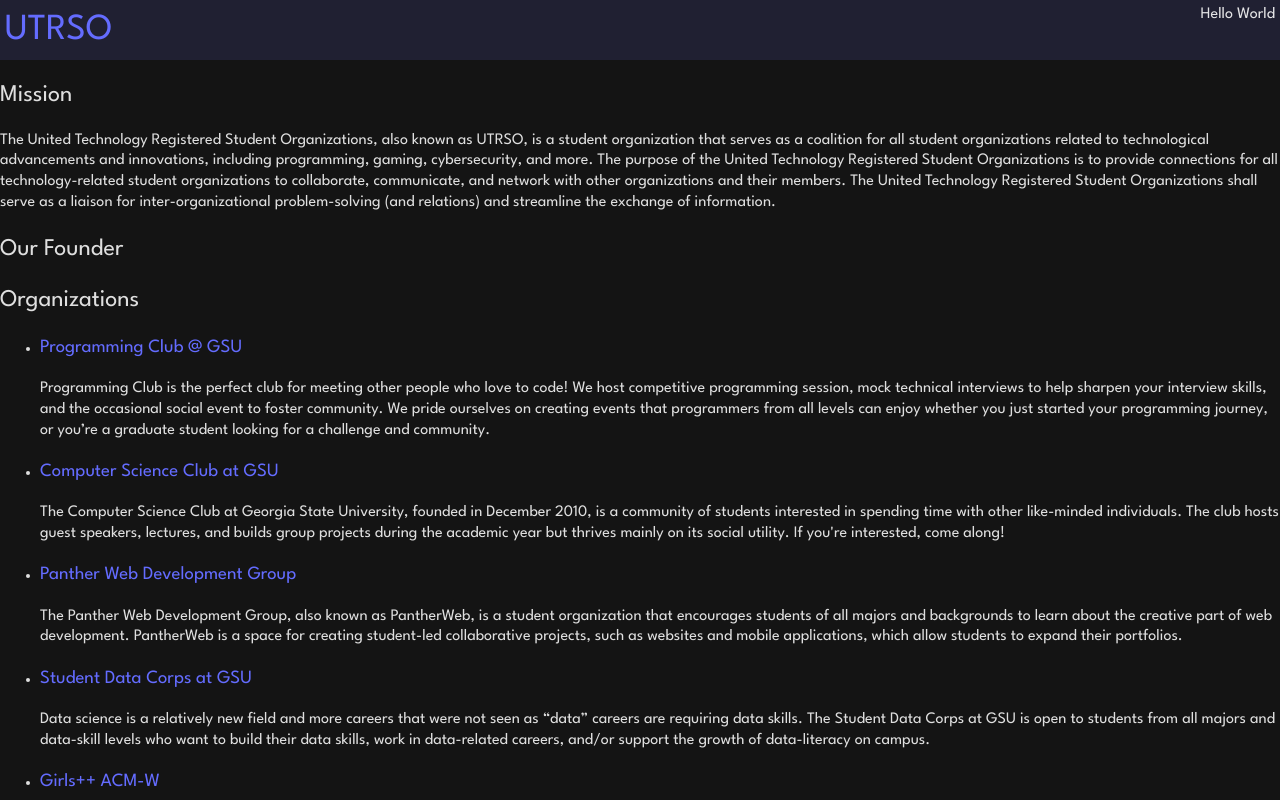
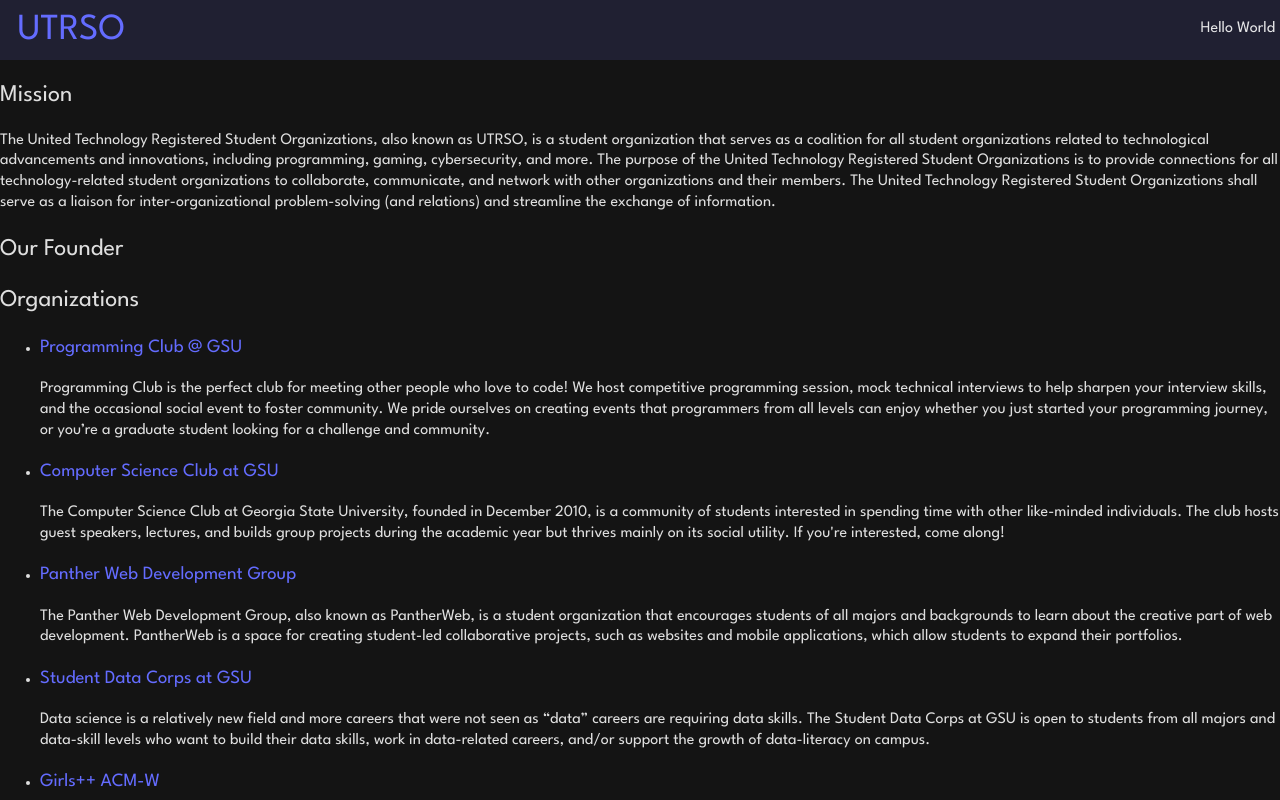
Before and after one commit to Panther-Web-Development-Group/utrso, a React (Vite) app: page / in a window 1280 px wide. Shown: the top 800 px of the page. Built offline with nearby package versions, Linux system fonts and the light colour scheme.

Commit message:
adding CSS

```diff
--- a/src/App.css
+++ b/src/App.css
@@ -3,6 +3,7 @@
     color: rgb(250 250 250 / 0.9);
     display: flex;
     justify-content: space-between;
+    align-items: center;
     padding: 0.3rem;
 }
 
@@ -12,3 +13,9 @@
     font-weight: bold;
     text-transform: uppercase;
 }
+
+#header .logo > .logo-link {
+    padding: 0.5rem 0.8rem;
+}
+
+#header .logo > .logo-link {}
```
